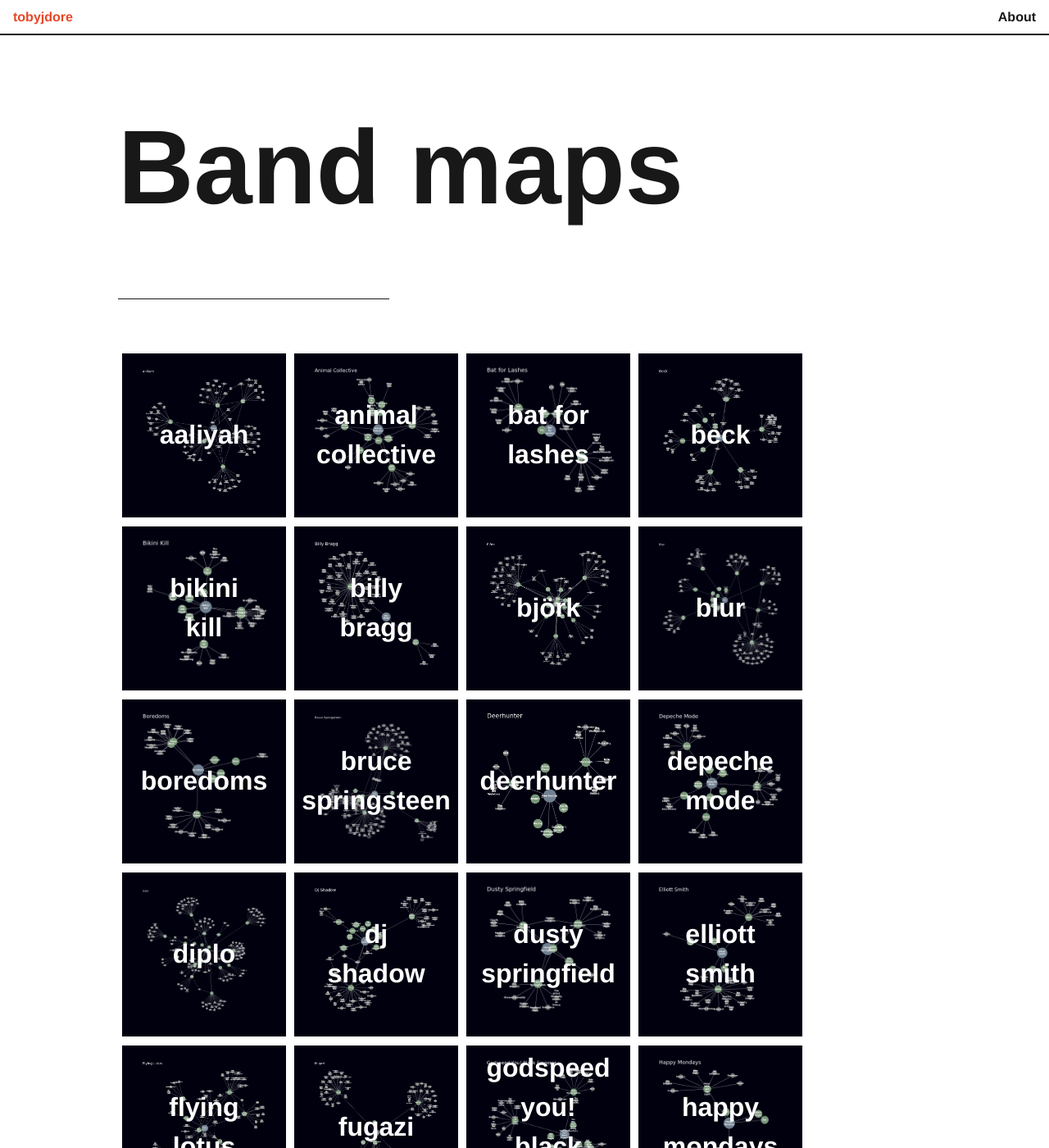
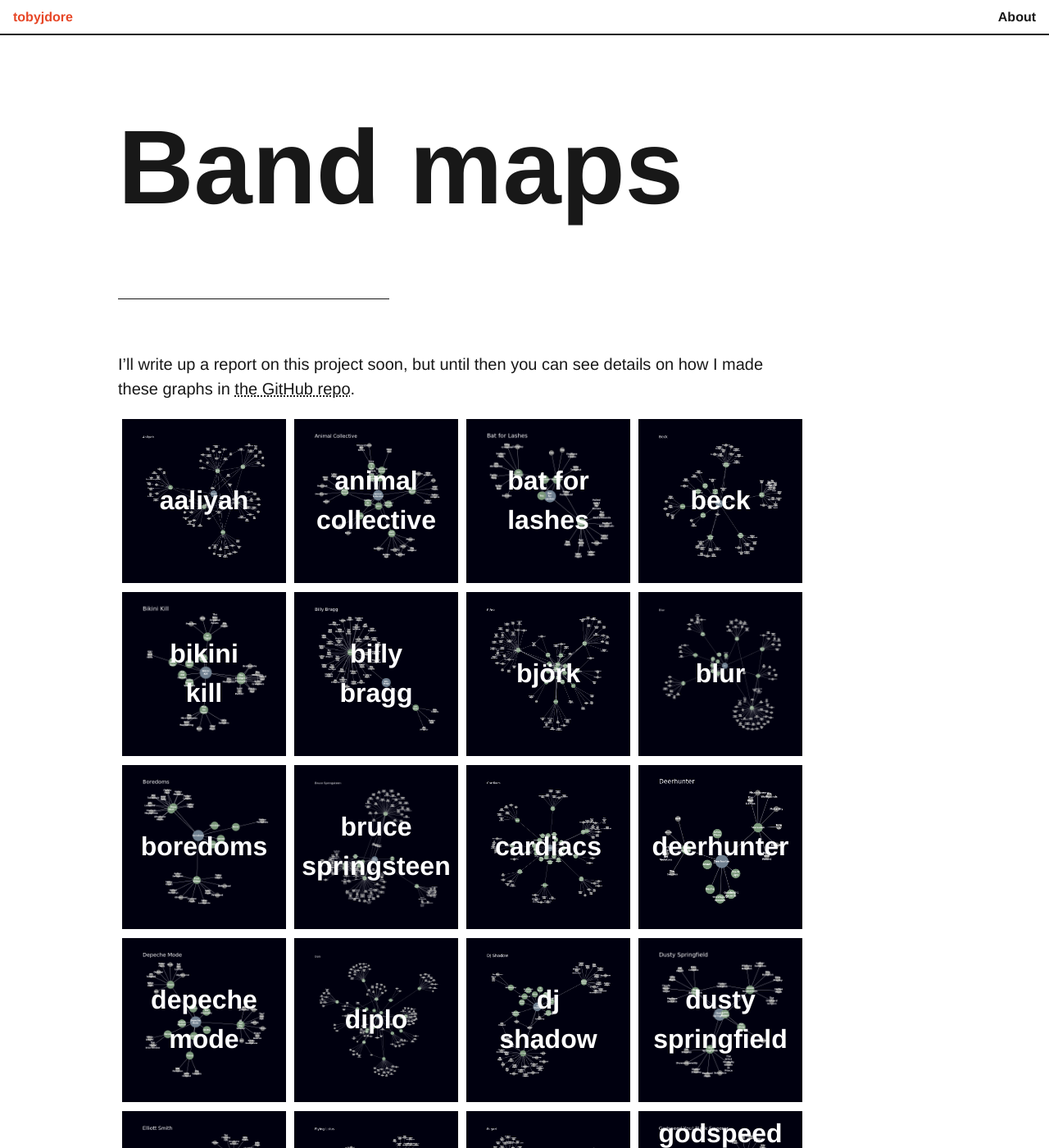
Before and after one commit to tobyjdore/tobyjdore.github.io, a Jekyll site: the page built from _posts/2019-02-04-band-maps.markdown, in a window 1280 px wide and 1400 px high. Shown: the whole window at 82% size. Built offline with Jekyll 4.4.1, drawn with Linux system fonts in a browser that asks for light colours; comment, search, counter and statistics services are not loaded.

Commit message:
added cardiacs

```diff
--- a/_posts/2019-02-04-band-maps.markdown
+++ b/_posts/2019-02-04-band-maps.markdown
@@ -5,6 +5,8 @@ date:   2019-02-04 20:37:00 +0000
 categories: band-maps
 permalink: /:categories
 ---
+
+I'll write up a report on this project soon, but until then you can see details on how I made these graphs in [the GitHub repo](https://github.com/tobyjdore/band-maps).
 
 {% for image in site.static_files %}
     {% if image.path contains 'images/band-maps' %}
```
Also changed, not shown: images/band-maps/cardiacs.png (added), 2 other files.
